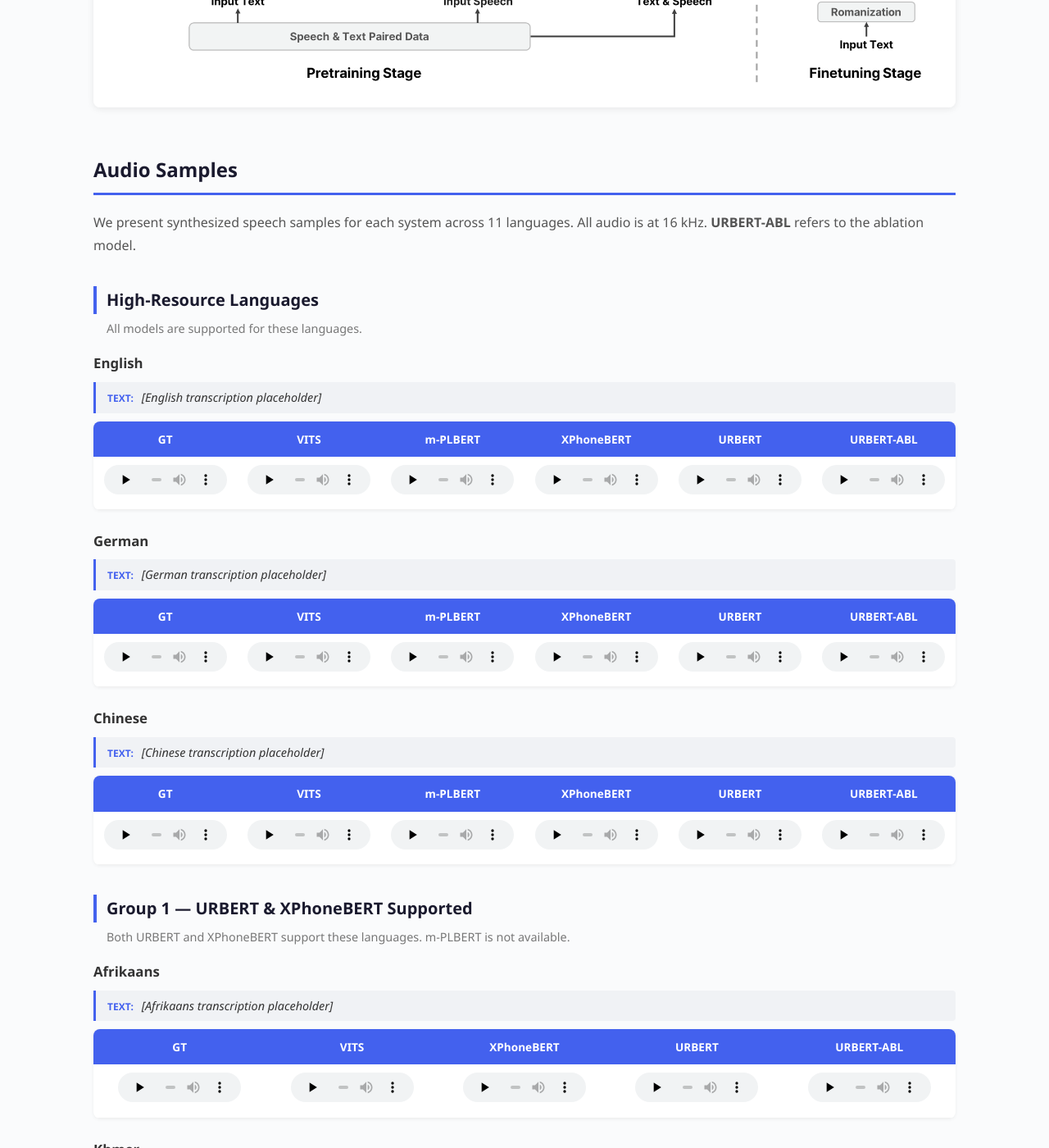
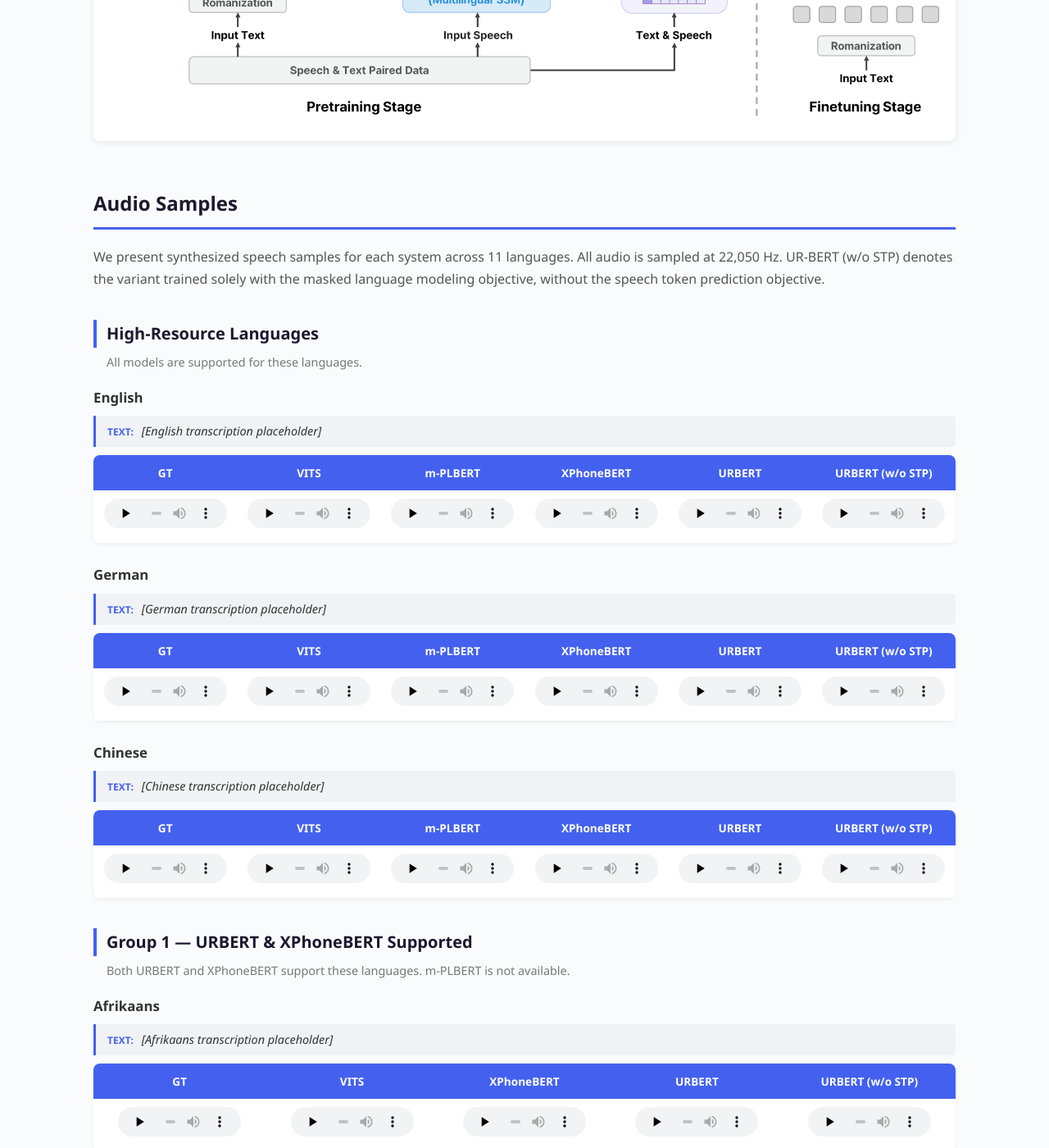
Before and after one commit to anonymous266/anonymous266.github.io, a Jekyll site: the page built from index.html, in a window 1280 px wide and 1400 px high, scrolled down 995 px. Shown: the whole window at 82% size. Built offline with Jekyll 4.4.1, drawn with Linux system fonts in a browser that asks for light colours; some of the changed text lies outside the part shown.

Commit message:
instruction modification

```diff
--- a/index.html
+++ b/index.html
@@ -4,7 +4,7 @@
 ---
 
 <div class="hero">
-  <h1>URBERT: Universal Representation for Multilingual Text-to-Speech</h1>
+  <h1>UR-BERT: A Massively Multilingual TTS Encoder Through the Synergy of Universal Romanization and Speech Token Prediction</h1>
   <p class="subtitle">Anonymous Submission to Interspeech 2026</p>
   <div class="nav-buttons">
     <a href="mos.html" class="nav-btn">MOS Evaluation Protocol</a>
@@ -36,7 +36,7 @@
   <h2>Audio Samples</h2>
   <p class="section-desc">
     We present synthesized speech samples for each system across 11 languages.
-    All audio is at 16 kHz. <strong>URBERT-ABL</strong> refers to the ablation model.
+    All audio is sampled at 22,050 Hz. UR-BERT (w/o STP) denotes the variant trained solely with the masked language modeling objective, without the speech token prediction objective.
   </p>
 
   <!-- ============================================ -->
@@ -58,7 +58,7 @@
           <th>m-PLBERT</th>
           <th>XPhoneBERT</th>
           <th>URBERT</th>
-          <th>URBERT-ABL</th>
+          <th>URBERT (w/o STP)</th>
         </tr>
       </thead>
       <tbody>
@@ -86,7 +86,7 @@
           <th>m-PLBERT</th>
           <th>XPhoneBERT</th>
           <th>URBERT</th>
-          <th>URBERT-ABL</th>
+          <th>URBERT (w/o STP)</th>
         </tr>
       </thead>
       <tbody>
@@ -114,7 +114,7 @@
           <th>m-PLBERT</th>
           <th>XPhoneBERT</th>
           <th>URBERT</th>
-          <th>URBERT-ABL</th>
+          <th>URBERT (w/o STP)</th>
         </tr>
       </thead>
       <tbody>
@@ -132,7 +132,7 @@
 
   <!-- ============================================ -->
   <!-- GROUP 1: Afrikaans, Khmer                    -->
-  <!-- GT, VITS, XPhoneBERT, URBERT, URBERT-ABL     -->
+  <!-- GT, VITS, XPhoneBERT, URBERT, URBERT (w/o STP)     -->
   <!-- ============================================ -->
   <h3 class="group-title">Group 1 — URBERT &amp; XPhoneBERT Supported</h3>
   <p class="group-desc">Both URBERT and XPhoneBERT support these languages. m-PLBERT is not available.</p>
@@ -148,7 +148,7 @@
           <th>VITS</th>
           <th>XPhoneBERT</th>
           <th>URBERT</th>
-          <th>URBERT-ABL</th>
+          <th>URBERT (w/o STP)</th>
         </tr>
       </thead>
       <tbody>
@@ -174,7 +174,7 @@
           <th>VITS</th>
           <th>XPhoneBERT</th>
           <th>URBERT</th>
-          <th>URBERT-ABL</th>
+          <th>URBERT (w/o STP)</th>
         </tr>
       </thead>
       <tbody>
@@ -191,7 +191,7 @@
 
   <!-- ============================================ -->
   <!-- LOW-RESOURCE: Javanese, Nepali, etc.         -->
-  <!-- GT, VITS, URBERT, URBERT-ABL                  -->
+  <!-- GT, VITS, URBERT, URBERT (w/o STP)                  -->
   <!-- ============================================ -->
   <h3 class="group-title">Low-Resource Languages — URBERT Only</h3>
   <p class="group-desc">Only URBERT supports these languages. XPhoneBERT and m-PLBERT are not available.</p>
@@ -206,7 +206,7 @@
           <th>GT</th>
           <th>VITS</th>
           <th>URBERT</th>
-          <th>URBERT-ABL</th>
+          <th>URBERT (w/o STP)</th>
         </tr>
       </thead>
       <tbody>
@@ -230,7 +230,7 @@
           <th>GT</th>
           <th>VITS</th>
           <th>URBERT</th>
-          <th>URBERT-ABL</th>
+          <th>URBERT (w/o STP)</th>
         </tr>
       </thead>
       <tbody>
@@ -254,7 +254,7 @@
           <th>GT</th>
           <th>VITS</th>
           <th>URBERT</th>
-          <th>URBERT-ABL</th>
+          <th>URBERT (w/o STP)</th>
         </tr>
       </thead>
       <tbody>
@@ -278,7 +278,7 @@
           <th>GT</th>
           <th>VITS</th>
           <th>URBERT</th>
-          <th>URBERT-ABL</th>
+          <th>URBERT (w/o STP)</th>
         </tr>
       </thead>
       <tbody>
@@ -302,7 +302,7 @@
           <th>GT</th>
           <th>VITS</th>
           <th>URBERT</th>
-          <th>URBERT-ABL</th>
+          <th>URBERT (w/o STP)</th>
         </tr>
       </thead>
       <tbody>
@@ -318,7 +318,7 @@
 
   <!-- ============================================ -->
   <!-- UNSEEN: Sundanese                             -->
-  <!-- GT, VITS, URBERT, URBERT-ABL                  -->
+  <!-- GT, VITS, URBERT, URBERT (w/o STP)                  -->
   <!-- ============================================ -->
   <h3 class="group-title">Unseen Language — Zero-Shot</h3>
   <p class="group-desc">Sundanese was <strong>not seen during URBERT pretraining</strong>. This evaluates zero-shot generalization.</p>
@@ -333,7 +333,7 @@
           <th>GT</th>
           <th>VITS</th>
           <th>URBERT</th>
-          <th>URBERT-ABL</th>
+          <th>URBERT (w/o STP)</th>
         </tr>
       </thead>
       <tbody>
```
Also changed, not shown: 1 other file.
